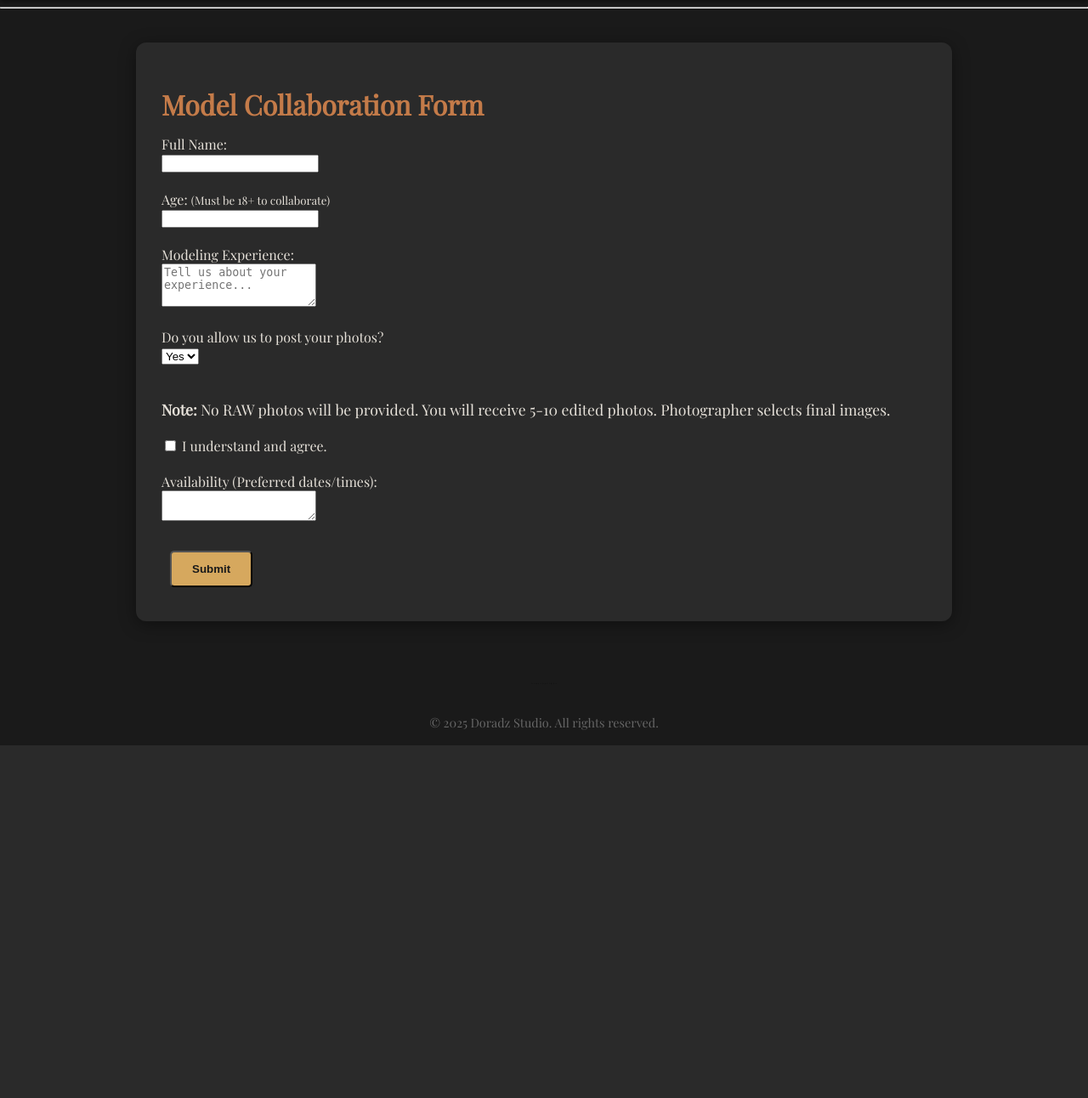
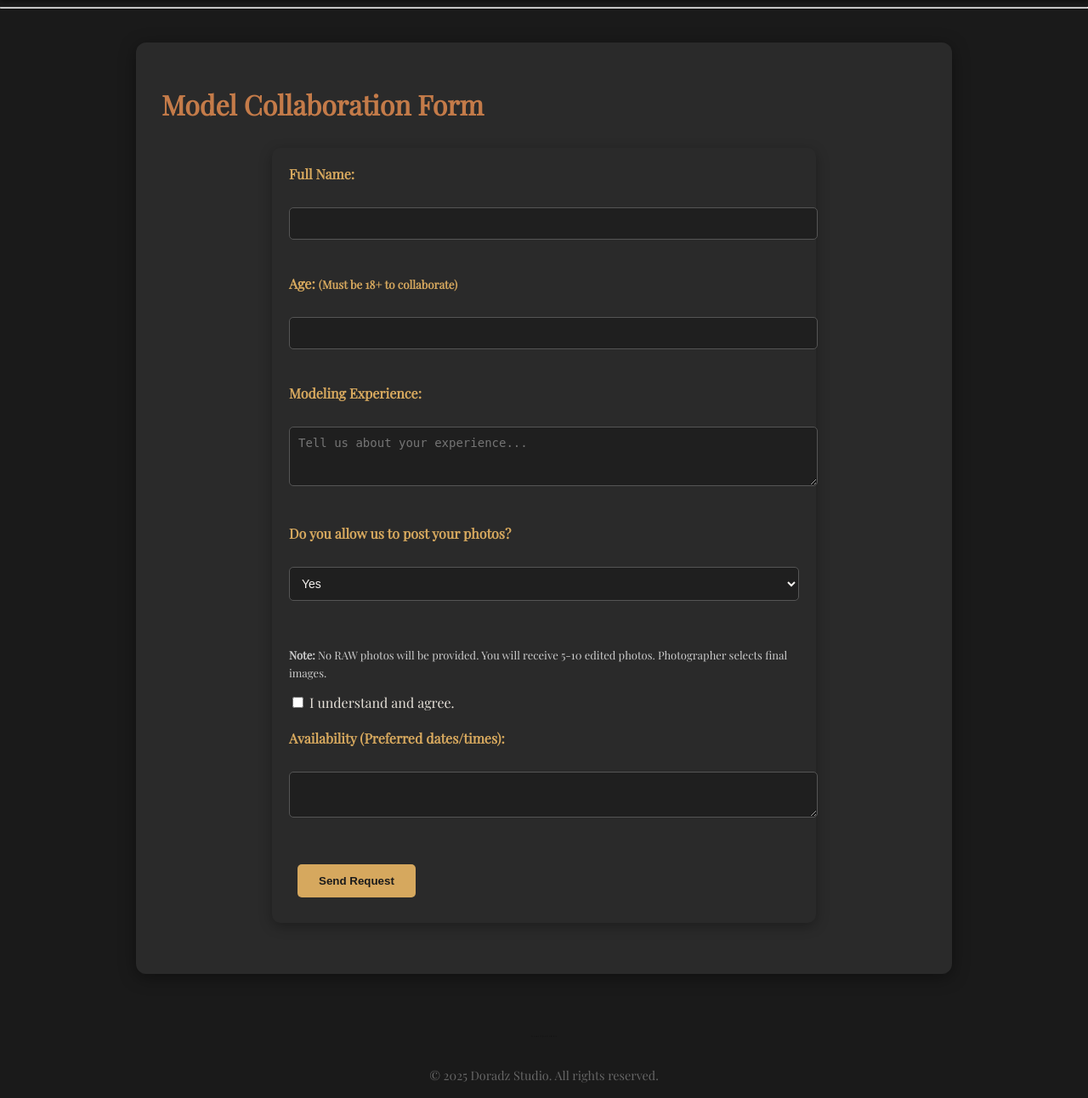
Before and after one commit to Doradz22/mkdir, a Flask app: page /contactinfo/model in a window 1280 px wide. Shown: the part 50-1342 px from the top of the page at 85% size. Before the commit the page ends 927 px from the top, so only its background shows below. Run offline with Flask 3, Linux system fonts and the light colour scheme.

Commit message:
contact_info
css_update_added_csv_added_csv_folder

```diff
--- a/app.py
+++ b/app.py
@@ -1,8 +1,28 @@
 from flask import Flask, render_template
 from flask import request
+import csv
+import os
 
 
 app = Flask(__name__)
+
+
+
+
+
+def save_to_csv(data, filename):
+    file_exists = os.path.isfile(filename)
+
+    with open(filename, mode='a', newline='') as file:
+        writer = csv.writer(file)
+        if not file_exists:
+            writer.writerow(data.keys())  # Write header once
+        writer.writerow(data.values())
+
+
+
+
+
 
 @app.route('/')
 def index():
@@ -25,44 +45,45 @@ def contactinfo():
 @app.route('/contactinfo/client', methods=['GET', 'POST'])
 def client_form():
     if request.method == 'POST':
-        # Dito natin hahawakan yung submitted data later
-        name = request.form['name']
-        email = request.form['email']
-        shoot_type = request.form['shoot_type']
-        date = request.form['date']
-        time = request.form['time']
-        location = request.form['location']
-        hours = request.form['hours']
-        permission = request.form['permission']
-        notes = request.form['notes']
+        data = {
+            'Name': request.form['name'],
+            'Email': request.form['email'],
+            'Shoot Type': request.form['shoot_type'],
+            'Date': request.form['date'],
+            'Time': request.form['time'],
+            'Location': request.form['location'],
+            'Hours': request.form['hours'],
+            'Permission to Post': request.form['permission'],
+            'Notes': request.form['notes']
+        }
 
-        # For now, simple print or redirect
-        print(f"New Client: {name}, {email}, {shoot_type}")
-
+        save_to_csv(data, 'data/client_submissions.csv')
         return render_template('thank_you.html')
 
+    # Pag GET request (pag open pa lang ng form)
     return render_template('client_form.html')
+
 
 
 @app.route('/contactinfo/model', methods=['GET', 'POST'])
 def model_form():
     if request.method == 'POST':
-        name = request.form['name']
         age = int(request.form['age'])
-        experience = request.form['experience']
-        permission = request.form['permission']
-        agree = request.form.get('agree')
-        availability = request.form['availability']
 
-        # Age check (basic handling for now)
+        # ✅ Check if under 18
         if age < 18:
             return render_template('underage.html')
 
-        if not agree:
-            return "<h2>You must agree to the terms to proceed.</h2>"
+        data = {
+            'Name': request.form['name'],
+            'Age': age,
+            'Experience': request.form['experience'],
+            'Permission to Post': request.form['permission'],
+            'Agreed to Terms': 'Yes',
+            'Availability': request.form['availability']
+        }
 
-        print(f"Model: {name}, Age: {age}, Experience: {experience}")
-
+        save_to_csv(data, 'data/model_submissions.csv')
         return render_template('thank_you.html')
 
     return render_template('model_form.html')
@@ -98,5 +119,6 @@ def all_portfolio():
 
 
 
+
 if __name__ == '__main__':
     app.run(debug=True)
--- /dev/null
+++ b/data/client_submissions.csv
@@ -0,0 +1,2 @@
+Name,Email,Shoot Type,Date,Time,Location,Hours,Permission to Post,Notes
+van,johnpeter.dorado359@gmail.com,Wedding,2025-04-24,04:48,chch,2,Yes,safasfda
--- /dev/null
+++ b/data/model_submissions.csv
@@ -0,0 +1,2 @@
+Name,Age,Experience,Permission to Post,Agreed to Terms,Availability
+sdasd,22,sdasd,Yes,Yes,fasfsafas
--- a/static/styles.css
+++ b/static/styles.css
@@ -174,3 +174,63 @@ body {
     padding: 15px 30px;
     font-size: 16px;
   }
+
+  form {
+    max-width: 600px;
+    margin: 30px auto;
+    padding: 20px;
+    background-color: #2a2a2a;
+    border-radius: 10px;
+    box-shadow: 0 4px 15px rgba(0,0,0,0.3);
+  }
+
+  form label {
+    display: block;
+    margin-bottom: 8px;
+    color: #d6a85e;
+    font-weight: bold;
+  }
+
+  form input[type="text"],
+  form input[type="email"],
+  form input[type="number"],
+  form input[type="date"],
+  form input[type="time"],
+  form select,
+  form textarea {
+    width: 100%;
+    padding: 10px;
+    margin-bottom: 20px;
+    border: 1px solid #555;
+    border-radius: 5px;
+    background-color: #1f1f1f;
+    color: #f4f1ee;
+    font-size: 14px;
+  }
+
+  form input:focus,
+  form select:focus,
+  form textarea:focus {
+    border-color: #d6a85e;
+    outline: none;
+  }
+
+  form p {
+    color: #ccc;
+    font-size: 13px;
+  }
+
+  form .btn {
+    background-color: #d6a85e;
+    color: #1a1a1a;
+    border: none;
+    padding: 12px 25px;
+    cursor: pointer;
+    border-radius: 5px;
+    transition: background 0.3s ease;
+  }
+
+  form .btn:hover {
+    background-color: #f4f1ee;
+    color: #000;
+  }
--- a/templates/client_form.html
+++ b/templates/client_form.html
@@ -41,6 +41,6 @@
   <label>Additional Notes:</label><br>
   <textarea name="notes" rows="4"></textarea><br><br>
 
-  <button type="submit" class="btn">Submit</button>
+  <button type="submit" class="btn">Send Request</button>
 </form>
 {% endblock %}
--- a/templates/contact_landing.html
+++ b/templates/contact_landing.html
@@ -11,4 +11,5 @@
     <a href="/contactinfo/model" class="btn">🤝 I'm a Model</a>
   </div>
 
+
 {% endblock %}
--- a/templates/model_form.html
+++ b/templates/model_form.html
@@ -27,6 +27,6 @@
   <label>Availability (Preferred dates/times):</label><br>
   <textarea name="availability" rows="2"></textarea><br><br>
 
-  <button type="submit" class="btn">Submit</button>
+  <button type="submit" class="btn">Send Request</button>
 </form>
 {% endblock %}
```
Also changed, not shown: 1 other file.
